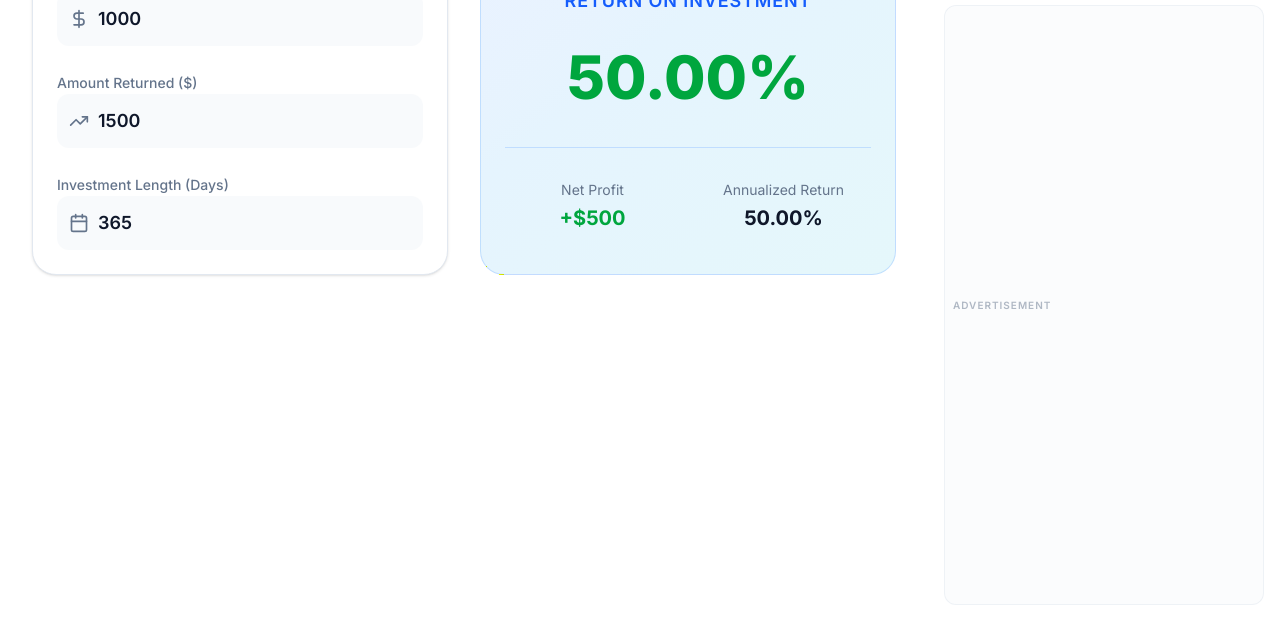
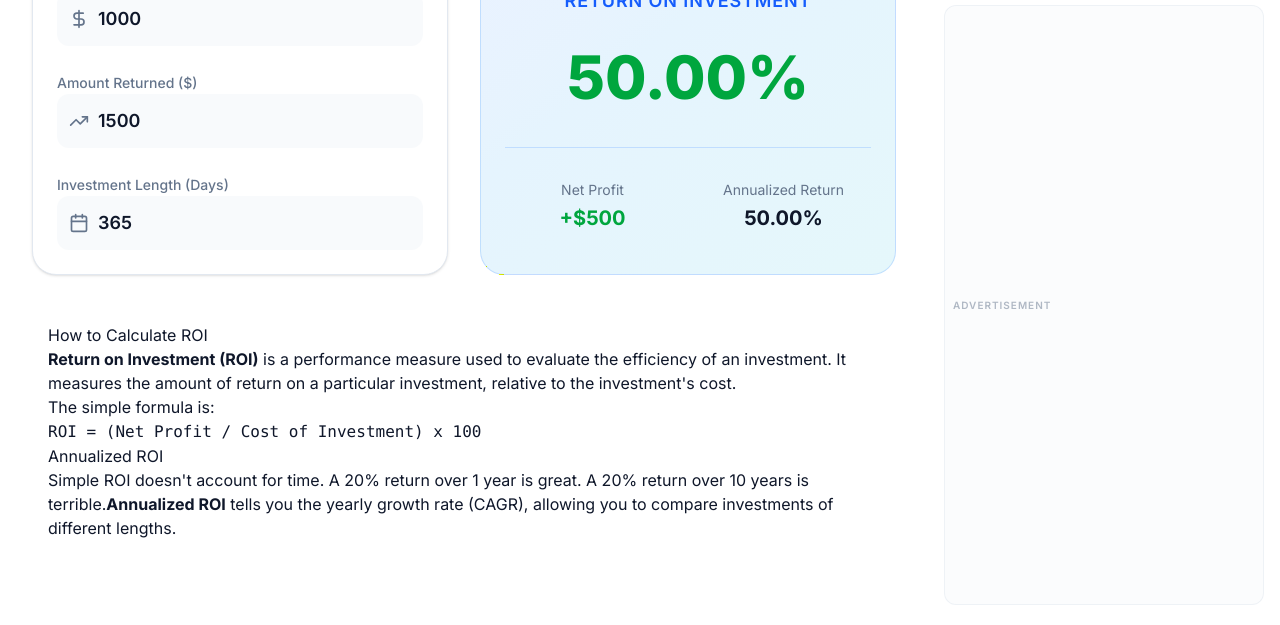
Before and after one commit to TanmayKnight/converter, a Next.js app: page /calculators/finance/roi in a window 1280 px wide. Shown: the part 327-952 px from the top of the page. Built offline with nearby package versions, Linux system fonts and the light colour scheme; no server answers.

Commit message:
updated SEO

```diff
--- a/src/app/calculators/finance/roi/page.tsx
+++ b/src/app/calculators/finance/roi/page.tsx
@@ -1,122 +1,58 @@
-'use client';
+import { Metadata } from 'next';
+import ROICalculatorClient from '@/components/calculators/ROICalculatorClient';
+import { JsonLdBreadcrumb } from '@/components/JsonLdBreadcrumb';
 
-import { useState, useEffect } from 'react';
-import { DollarSign, TrendingUp, Calendar } from 'lucide-react';
-import Link from 'next/link';
+export const metadata: Metadata = {
+    title: 'ROI Calculator - Calculate Investment Return & Annualized Growth',
+    description: 'Free Return on Investment (ROI) calculator. Calculate total profit, annualized return, and investment growth instantly.',
+    keywords: ['roi calculator', 'return on investment', 'investment calculator', 'annualized return formula', 'profit calculator'],
+    alternates: {
+        canonical: 'https://unitmaster.io/calculators/finance/roi',
+    },
+    openGraph: {
+        title: 'ROI Calculator | UnitMaster',
+        description: 'Calculate your investment returns and profit.',
+        url: 'https://unitmaster.io/calculators/finance/roi',
+        type: 'website',
+    },
+};
 
-export default function ROICalculator() {
-    const [invested, setInvested] = useState<string>('1000');
-    const [returned, setReturned] = useState<string>('1500');
-    const [days, setDays] = useState<string>('365');
-
-    const [roi, setRoi] = useState<number>(0);
-    const [annualizedRoi, setAnnualizedRoi] = useState<number>(0);
-    const [profit, setProfit] = useState<number>(0);
-
-    useEffect(() => {
-        const inv = parseFloat(invested);
-        const ret = parseFloat(returned);
-        const d = parseFloat(days);
-
-        if (isNaN(inv) || isNaN(ret) || inv <= 0) {
-            setRoi(0);
-            setProfit(0);
-            return;
-        }
-
-        const p = ret - inv;
-        setProfit(p);
-
-        const r = (p / inv) * 100;
-        setRoi(r);
-
-        if (!isNaN(d) && d > 0) {
-            // Annualized = ((1 + Total Return) ^ (365 / days)) - 1
-            const totalReturnRatio = ret / inv;
-            const ar = (Math.pow(totalReturnRatio, 365 / d) - 1) * 100;
-            setAnnualizedRoi(ar);
-        } else {
-            setAnnualizedRoi(0);
-        }
-
-    }, [invested, returned, days]);
-
+export default function ROIPage() {
     return (
         <div className="container mx-auto px-4 py-8 max-w-4xl">
-
             <div className="text-center mb-10">
                 <h1 className="text-3xl font-bold mb-2">ROI Calculator</h1>
                 <p className="text-muted-foreground">Calculate Return on Investment and Annualized Returns.</p>
             </div>
 
-            <div className="grid md:grid-cols-2 gap-8">
-                <div className="bg-card border border-border rounded-3xl p-6 shadow-sm">
-                    <div className="space-y-6">
-                        <div className="space-y-2">
-                            <label className="text-sm font-medium text-muted-foreground">Amount Invested ($)</label>
-                            <div className="relative">
-                                <DollarSign className="absolute left-3 top-1/2 -translate-y-1/2 h-5 w-5 text-muted-foreground" />
-                                <input
-                                    type="number"
-                                    value={invested}
-                                    onChange={(e) => setInvested(e.target.value)}
-                                    className="w-full bg-secondary/50 border border-transparent focus:border-primary/50 focus:bg-background rounded-xl py-3 pl-10 pr-4 text-lg font-semibold outline-none transition-all"
-                                />
-                            </div>
-                        </div>
+            <ROICalculatorClient />
 
-                        <div className="space-y-2">
-                            <label className="text-sm font-medium text-muted-foreground">Amount Returned ($)</label>
-                            <div className="relative">
-                                <TrendingUp className="absolute left-3 top-1/2 -translate-y-1/2 h-5 w-5 text-muted-foreground" />
-                                <input
-                                    type="number"
-                                    value={returned}
-                                    onChange={(e) => setReturned(e.target.value)}
-                                    className="w-full bg-secondary/50 border border-transparent focus:border-primary/50 focus:bg-background rounded-xl py-3 pl-10 pr-4 text-lg font-semibold outline-none transition-all"
-                                />
-                            </div>
-                        </div>
+            <div className="container mx-auto px-4 py-12 max-w-4xl prose prose-neutral dark:prose-invert">
+                <h2>How to Calculate ROI</h2>
+                <p>
+                    <strong>Return on Investment (ROI)</strong> is a performance measure used to evaluate the efficiency of an investment.
+                    It measures the amount of return on a particular investment, relative to the investment's cost.
+                </p>
+                <p>
+                    The simple formula is:
+                    <br />
+                    <code>ROI = (Net Profit / Cost of Investment) x 100</code>
+                </p>
 
-                        <div className="space-y-2">
-                            <label className="text-sm font-medium text-muted-foreground">Investment Length (Days)</label>
-                            <div className="relative">
-                                <Calendar className="absolute left-3 top-1/2 -translate-y-1/2 h-5 w-5 text-muted-foreground" />
-                                <input
-                                    type="number"
-                                    value={days}
-                                    onChange={(e) => setDays(e.target.value)}
-                                    className="w-full bg-secondary/50 border border-transparent focus:border-primary/50 focus:bg-background rounded-xl py-3 pl-10 pr-4 text-lg font-semibold outline-none transition-all"
-                                    placeholder="Optional (for Annualized)"
-                                />
-                            </div>
-                        </div>
-                    </div>
-                </div>
+                <h3>Annualized ROI</h3>
+                <p>
+                    Simple ROI doesn't account for time. A 20% return over 1 year is great. A 20% return over 10 years is terrible.
+                    <strong>Annualized ROI</strong> tells you the yearly growth rate (CAGR), allowing you to compare investments of different lengths.
+                </p>
+            </div>
 
-                <div className="bg-gradient-to-br from-blue-500/10 to-cyan-500/10 border border-blue-500/20 rounded-3xl p-6 flex flex-col justify-center text-center">
-                    <h2 className="text-lg font-semibold text-blue-600 mb-8 uppercase tracking-wider">Return on Investment</h2>
-
-                    <div className={`text-6xl font-extrabold mb-2 ${roi >= 0 ? 'text-green-600' : 'text-red-600'}`}>
-                        {roi.toFixed(2)}%
-                    </div>
-
-                    <div className="grid grid-cols-2 gap-4 pt-8 border-t border-blue-500/20 mt-8">
-                        <div>
-                            <div className="text-sm text-muted-foreground mb-1">Net Profit</div>
-                            <div className={`text-xl font-bold ${profit >= 0 ? 'text-green-600' : 'text-red-500'}`}>
-                                {profit >= 0 ? '+' : ''}${profit.toLocaleString()}
-                            </div>
-                        </div>
-                        <div>
-                            <div className="text-sm text-muted-foreground mb-1">Annualized Return</div>
-                            <div className="text-xl font-bold text-foreground">
-                                {annualizedRoi.toFixed(2)}%
-                            </div>
-                        </div>
-                    </div>
-                </div>
-            </div>
+            <JsonLdBreadcrumb
+                crumbs={[
+                    { name: 'Home', path: '/' },
+                    { name: 'Finance', path: '#' },
+                    { name: 'ROI Calculator', path: '/calculators/finance/roi' }
+                ]}
+            />
         </div>
     );
 }
--- /dev/null
+++ b/src/components/calculators/ROICalculatorClient.tsx
@@ -0,0 +1,113 @@
+'use client';
+
+import { useState, useEffect } from 'react';
+import { DollarSign, TrendingUp, Calendar } from 'lucide-react';
+
+export default function ROICalculatorClient() {
+    const [invested, setInvested] = useState<string>('1000');
+    const [returned, setReturned] = useState<string>('1500');
+    const [days, setDays] = useState<string>('365');
+
+    const [roi, setRoi] = useState<number>(0);
+    const [annualizedRoi, setAnnualizedRoi] = useState<number>(0);
+    const [profit, setProfit] = useState<number>(0);
+
+    useEffect(() => {
+        const inv = parseFloat(invested);
+        const ret = parseFloat(returned);
+        const d = parseFloat(days);
+
+        if (isNaN(inv) || isNaN(ret) || inv <= 0) {
+            setRoi(0);
+            setProfit(0);
+            return;
+        }
+
+        const p = ret - inv;
+        setProfit(p);
+
+        const r = (p / inv) * 100;
+        setRoi(r);
+
+        if (!isNaN(d) && d > 0) {
+            // Annualized = ((1 + Total Return) ^ (365 / days)) - 1
+            const totalReturnRatio = ret / inv;
+            const ar = (Math.pow(totalReturnRatio, 365 / d) - 1) * 100;
+            setAnnualizedRoi(ar);
+        } else {
+            setAnnualizedRoi(0);
+        }
+
+    }, [invested, returned, days]);
+
+    return (
+        <div className="grid md:grid-cols-2 gap-8">
+            <div className="bg-card border border-border rounded-3xl p-6 shadow-sm">
+                <div className="space-y-6">
+                    <div className="space-y-2">
+                        <label className="text-sm font-medium text-muted-foreground">Amount Invested ($)</label>
+                        <div className="relative">
+                            <DollarSign className="absolute left-3 top-1/2 -translate-y-1/2 h-5 w-5 text-muted-foreground" />
+                            <input
+                                type="number"
+                                value={invested}
+                                onChange={(e) => setInvested(e.target.value)}
+                                className="w-full bg-secondary/50 border border-transparent focus:border-primary/50 focus:bg-background rounded-xl py-3 pl-10 pr-4 text-lg font-semibold outline-none transition-all"
+                            />
+                        </div>
+                    </div>
+
+                    <div className="space-y-2">
+                        <label className="text-sm font-medium text-muted-foreground">Amount Returned ($)</label>
+                        <div className="relative">
+                            <TrendingUp className="absolute left-3 top-1/2 -translate-y-1/2 h-5 w-5 text-muted-foreground" />
+                            <input
+                                type="number"
+                                value={returned}
+                                onChange={(e) => setReturned(e.target.value)}
+                                className="w-full bg-secondary/50 border border-transparent focus:border-primary/50 focus:bg-background rounded-xl py-3 pl-10 pr-4 text-lg font-semibold outline-none transition-all"
+                            />
+                        </div>
+                    </div>
+
+                    <div className="space-y-2">
+                        <label className="text-sm font-medium text-muted-foreground">Investment Length (Days)</label>
+                        <div className="relative">
+                            <Calendar className="absolute left-3 top-1/2 -translate-y-1/2 h-5 w-5 text-muted-foreground" />
+                            <input
+                                type="number"
+                                value={days}
+                                onChange={(e) => setDays(e.target.value)}
+                                className="w-full bg-secondary/50 border border-transparent focus:border-primary/50 focus:bg-background rounded-xl py-3 pl-10 pr-4 text-lg font-semibold outline-none transition-all"
+                                placeholder="Optional (for Annualized)"
+                            />
+                        </div>
+                    </div>
+                </div>
+            </div>
+
+            <div className="bg-gradient-to-br from-blue-500/10 to-cyan-500/10 border border-blue-500/20 rounded-3xl p-6 flex flex-col justify-center text-center">
+                <h2 className="text-lg font-semibold text-blue-600 mb-8 uppercase tracking-wider">Return on Investment</h2>
+
+                <div className={`text-6xl font-extrabold mb-2 ${roi >= 0 ? 'text-green-600' : 'text-red-600'}`}>
+                    {roi.toFixed(2)}%
+                </div>
+
+                <div className="grid grid-cols-2 gap-4 pt-8 border-t border-blue-500/20 mt-8">
+                    <div>
+                        <div className="text-sm text-muted-foreground mb-1">Net Profit</div>
+                        <div className={`text-xl font-bold ${profit >= 0 ? 'text-green-600' : 'text-red-500'}`}>
+                            {profit >= 0 ? '+' : ''}${profit.toLocaleString()}
+                        </div>
+                    </div>
+                    <div>
+                        <div className="text-sm text-muted-foreground mb-1">Annualized Return</div>
+                        <div className="text-xl font-bold text-foreground">
+                            {annualizedRoi.toFixed(2)}%
+                        </div>
+                    </div>
+                </div>
+            </div>
+        </div>
+    );
+}
```
Also changed, not shown: src/app/page.tsx (+11 -0 lines).
